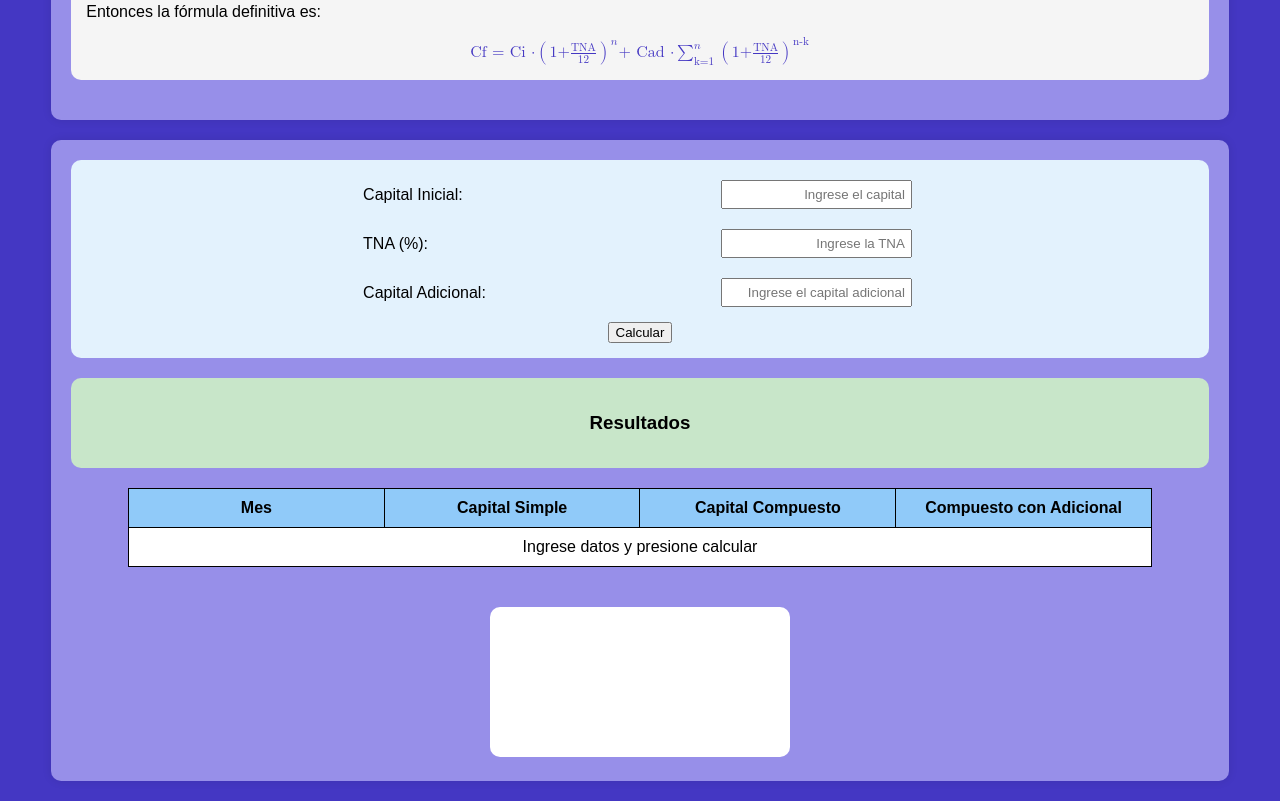
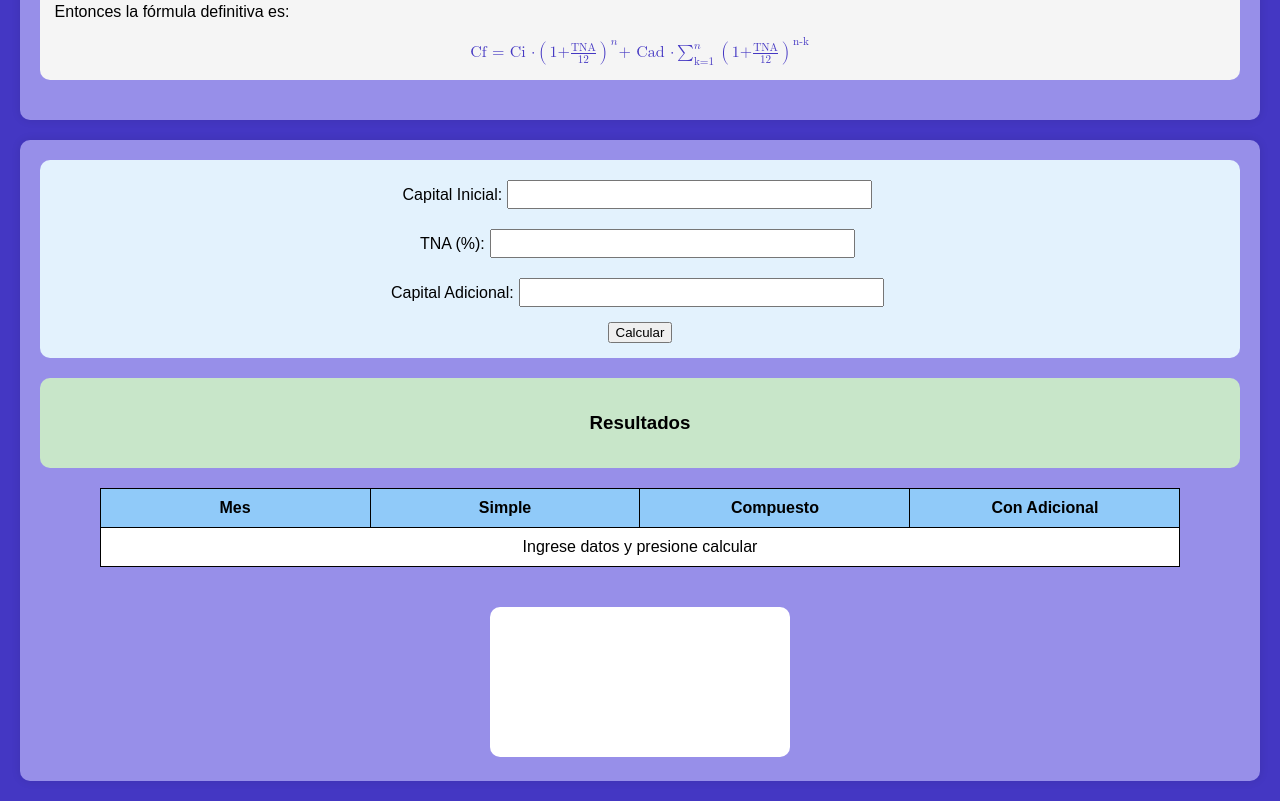
Before and after one commit to Facundo598/Calculadora-Intereses, a plain HTML site: page index.html in a window 1280 px wide. Shown: the part 605-1406 px from the top of the page. Drawn offline with nearby package versions, Linux system fonts and the light colour scheme.

Commit message:
Update index.html

```diff
--- a/index.html
+++ b/index.html
@@ -7,12 +7,12 @@
     <script src="https://cdn.jsdelivr.net/npm/chart.js"></script>
     <style>
         body { font-family: Arial, sans-serif; text-align: center; background-color: #4437c3; color: white; }
-        .container { background: #978fe9; padding: 20px; margin: 20px auto; border-radius: 10px; box-shadow: 0px 0px 10px rgba(0, 0, 0, 0.1); width: 90%; }
+        .container { background: #978fe9; padding: 20px; margin: 20px auto; border-radius: 10px; box-shadow: 0px 0px 10px rgba(0, 0, 0, 0.1); width: 95%; }
       	.input-container { background: #e3f2fd; padding: 15px; border-radius: 10px; margin-bottom: 20px; display: flex; flex-direction: column; align-items: center; color: black; }
-        .input-group { display: flex; align-items: center; justify-content: space-between; margin-bottom: 10px; width: 50%; }
+        .input-group { display: flex; align-items: center; justify-content: center; margin-bottom: 10px; width: 100%; }
         .output-container { background: #c8e6c9; padding: 15px; border-radius: 10px; color: black; }
       	.formula-container { background: #f5f5f5; padding: 15px; border-radius: 10px; margin-bottom: 20px; text-align: left;color: black;}
-        input { margin: 5px; padding: 5px; text-align: right; }
+        input { margin: 5px; padding: 5px; text-align: right; width: 30%;}
         table { margin: 20px auto; border-collapse: collapse; width: 90%; background: white; table-layout: fixed; }
         th, td { border: 1px solid black; padding: 10px; text-align: center; width: 25%; color: black; }
         th { background: #90caf9; }
@@ -90,15 +90,15 @@
         <div class="input-container">
             <div class="input-group">
                 <label for="capital">Capital Inicial:</label>
-                <input type="text" id="capital" placeholder="Ingrese el capital" required oninput="formatearNumero(this)">
+                <input type="text" id="capital" placeholder="" required oninput="formatearNumero(this)">
             </div>
             <div class="input-group">
                 <label for="tna">TNA (%):</label>
-                <input type="text" id="tna" placeholder="Ingrese la TNA" required oninput="formatearNumero(this)">
+                <input type="text" id="tna" placeholder="" required oninput="formatearNumero(this)">
             </div>
             <div class="input-group">
                 <label for="capitalAdicional">Capital Adicional:</label>
-                <input type="text" id="capitalAdicional" placeholder="Ingrese el capital adicional" required oninput="formatearNumero(this)">
+                <input type="text" id="capitalAdicional" placeholder="" required oninput="formatearNumero(this)">
             </div>
             <button onclick="calcularInteres()">Calcular</button>
         </div>
@@ -111,9 +111,9 @@
             <thead>
                 <tr>
                     <th>Mes</th>
-                    <th>Capital Simple</th>
-                    <th>Capital Compuesto</th>
-                    <th>Compuesto con Adicional</th>
+                    <th>Simple</th>
+                    <th>Compuesto</th>
+                    <th>Con Adicional</th>
                 </tr>
             </thead>
             <tbody id="resultado">
@@ -198,9 +198,9 @@
                 data: {
                     labels: meses,
                     datasets: [
-                        { label: "Capital Simple", data: capitalSimple, borderColor: "blue", fill: false },
-                        { label: "Capital Compuesto", data: capitalCompuesto, borderColor: "green", fill: false },
-                        { label: "Compuesto con Adicional", data: capitalConAdicional, borderColor: "red", fill: false }
+                        { label: "Simple", data: capitalSimple, borderColor: "blue", fill: false },
+                        { label: "Compuesto", data: capitalCompuesto, borderColor: "green", fill: false },
+                        { label: "Con Adicional", data: capitalConAdicional, borderColor: "red", fill: false }
                     ]
                 },
                 options: {
```
